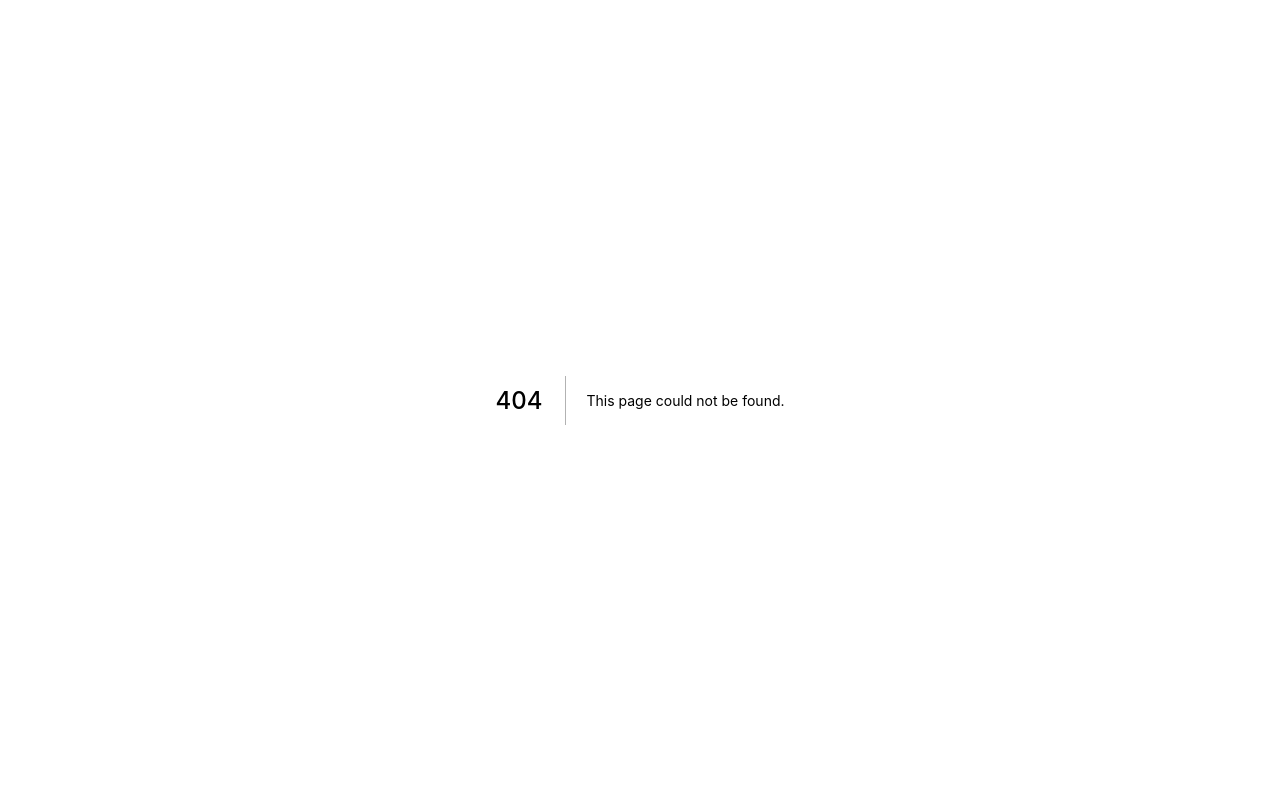
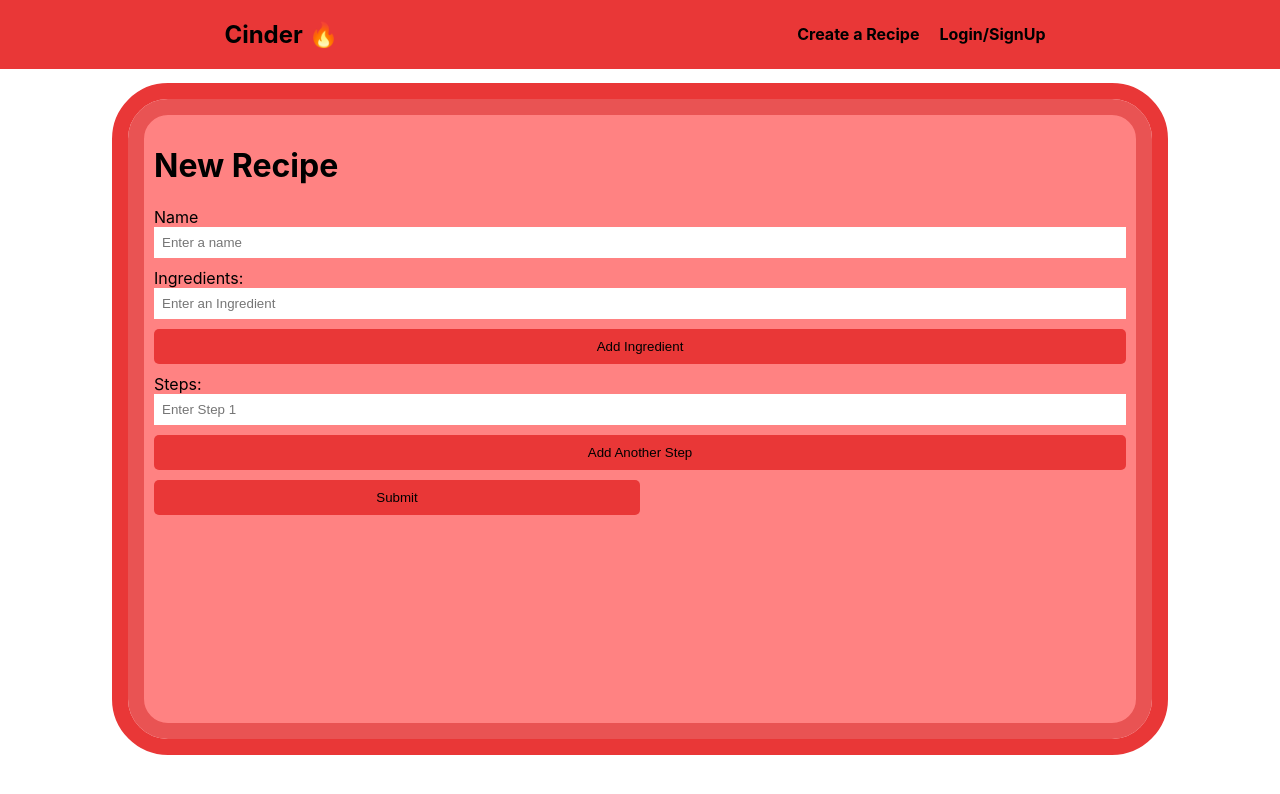
Before and after one commit to chingu-voyages/v40-bears-team-35, a Next.js app in the folder client/: page /components/CreateRecipe in a window 1280 px wide. Before the commit this address had no page. Shown: the top 794 px of the page. Built offline with nearby package versions, Linux system fonts and the light colour scheme.

Commit message:
create recipe form and  axios post to DB

```diff
--- /dev/null
+++ b/client/pages/components/CreateRecipe.jsx
@@ -0,0 +1,84 @@
+import { useState } from "react";
+import Nav from "./Nav"
+import axios from 'axios';
+import styles from '../../styles/CreateRecipe.module.css'
+
+export default function CreateRecipe() {
+    const [ingredients, setIngredients] = useState(["ingredient"])
+    const [steps, setSteps] = useState(["step"])
+
+    const handleSubmit = (e) => {
+        e.preventDefault()
+        // Save all the steps and ingredients into arrays
+        let ingredientArr = []
+        let stepArr = []
+        let i = 0
+        // Save all inputs into array until null input name
+        while(e.target['ingredient'+i] || e.target['step'+i]) {
+            if(e.target['ingredient'+i]) {
+                if(e.target['ingredient'+i].value !== "") {
+                    ingredientArr.push(e.target['ingredient'+i].value)
+                }
+            }
+            if(e.target['step'+i]) {
+                if(e.target['step'+i].value !== "") {
+                    stepArr.push(e.target['step'+i].value)
+                }
+            }
+            i++
+        }
+        const obj = {name: e.target.name.value, ingredients: ingredientArr, steps: stepArr}
+        console.log(obj)
+        axios.post("http://localhost:8000/api/recipe", obj)
+        .then(resp => console.log(resp))
+        .catch(err => console.log(err))
+    }
+
+    // Create addictional input field for ingredient and step.
+    const addIngredientField = () => {
+        const temp = [...ingredients, "ingredient"]
+        setIngredients(temp)
+    }
+    const addStepField = () => {
+        const temp = [...steps, "step"]
+        setSteps(temp)
+    }
+    return(
+        <>
+            <Nav/>
+            <div className={styles.box}>
+                <h1>New Recipe</h1>
+                <form onSubmit={handleSubmit}>
+                    <div className={styles.col}>
+                        {/* Name for recipe */}
+                        <div className={styles.formGroup}>
+                            <label>Name</label>
+                            <input type="text" placeholder="Enter a name" className={styles.input} name="name"/>
+                        </div>
+                        {/* Ingredients */}
+                        <div className={styles.formGroup}>
+                            <label>Ingredients:</label>
+                            {/* Dynamically create input field */}
+                            {ingredients.map((item, index) => {
+                                return <input key={index} type="text" placeholder="Enter an Ingredient" className={styles.input} name={`ingredient${index}`}/>;
+                            })}
+                            {/* Create addictional fields */}
+                            <button type="button" className={styles.btn} onClick={addIngredientField}>Add Ingredient</button>
+                        </div>
+                        {/* Steps */}
+                        <div className={styles.formGroup}>
+                            <label>Steps:</label>
+                            {/* Dynamically create input field */}
+                            {steps.map((item, index) => {
+                                return <input key={index} type="text" placeholder={`Enter Step ${index+1}`} className={styles.input} name={`step${index}`}/>;
+                            })}
+                            {/* Create addictional fields */}
+                            <button type="button" className={styles.btn} onClick={addStepField}>Add Another Step</button>
+                        </div>
+                    </div>
+                    <button type="submit" className={`${styles.btn} ${styles.submitBtn}`}>Submit</button>
+                </form>
+            </div>
+        </>
+    );
+}
--- a/client/pages/components/Nav.jsx
+++ b/client/pages/components/Nav.jsx
@@ -7,7 +7,10 @@ export default function Nav() {
 				<h1>Cinder 🔥</h1>
 			</a>
 			<div>
-				<a href='/components/loginRegister/LoginRegister'>
+				<a className={styles.link} href='/components/CreateRecipe'>
+					<b>Create a Recipe</b>
+				</a>
+				<a className={styles.link} href='/components/loginRegister/LoginRegister'>
 					<b>Login/SignUp</b>
 				</a>
 			</div>
--- /dev/null
+++ b/client/styles/CreateRecipe.module.css
@@ -0,0 +1,47 @@
+/* Container for the form */
+.box {
+    outline: #E93737 solid 16.3px;
+    border: 16.3px solid #E95353;
+    background-color: #FF8282;
+    width: 35%;
+    height: 80vh;
+    min-height: 600px;
+    margin: auto;
+    border-radius: 40px;
+    padding: 10px;
+    margin-top: 30px;
+    overflow-y: auto;
+    scrollbar-width: none;
+}
+.box::-webkit-scrollbar {
+    scrollbar-width: none;
+}
+.formGroup {
+    display: flex;
+    flex-direction: column;
+}
+
+.input {
+    padding: 8px;
+    background-color: white;
+    color: black;
+    border: none;
+    margin-bottom: 10px;
+}
+
+.btn {
+    background-color: #E93737;
+    border: none;
+    padding: 10px 15px;
+    border-radius: 5px;
+    margin-bottom: 10px;
+}
+.submitBtn {
+    width: 50%;
+}
+
+@media only screen and (max-width:1280px) {
+    .box {
+        width: 80%;
+    }
+}
--- a/client/styles/LoginRegister.module.css
+++ b/client/styles/LoginRegister.module.css
@@ -75,3 +75,9 @@
         width: 80%;
     }
 }
+
+@media only screen and (max-width:1280px) {
+    .box {
+        width: 80%;
+    }
+}
--- a/client/styles/Nav.module.css
+++ b/client/styles/Nav.module.css
@@ -4,3 +4,7 @@
 	justify-content: space-around;
 	align-items: center;
 }
+
+.link {
+	margin: 10px;
+}
```
Also changed, not shown: 1 other file (tests, documents, lock files or other folders).
